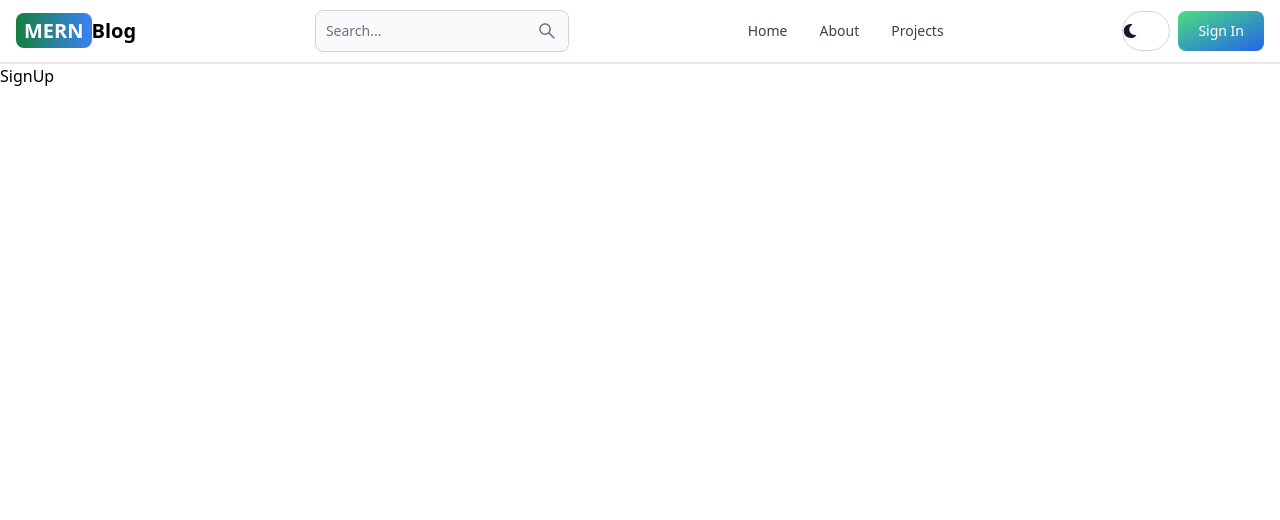
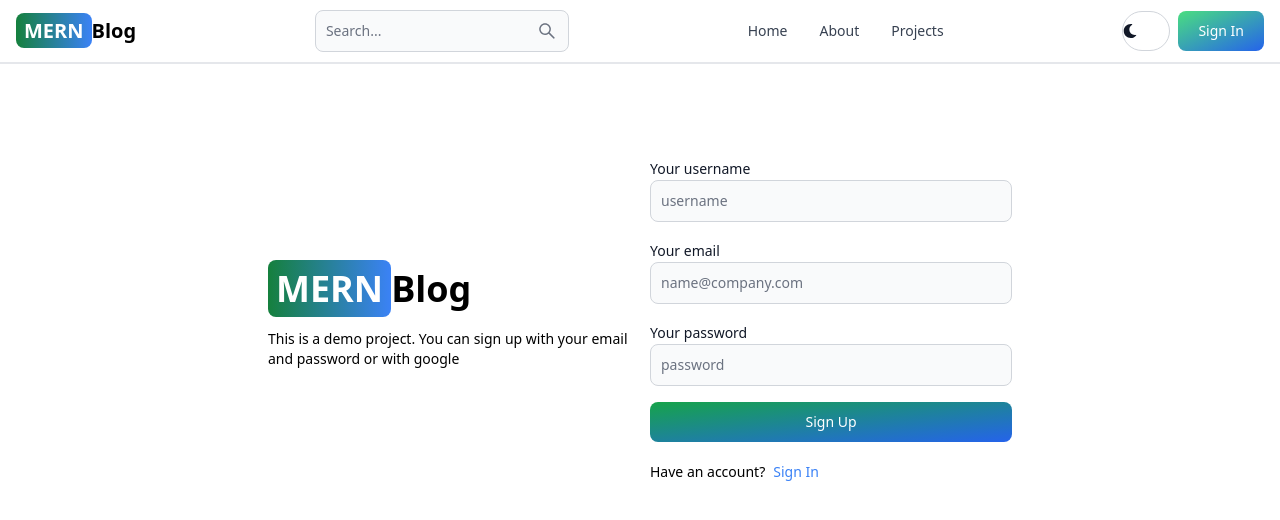
Before and after one commit to Syed-Hanzalah-Ali/mern-blog-app, a React (Vite) app in the folder client/: page /sign-up in a window 1280 px wide. Shown: the top 520 px of the page. Built offline with nearby package versions, Linux system fonts and the light colour scheme.

Commit message:
create signup page UI

```diff
--- a/client/src/pages/SignUp.jsx
+++ b/client/src/pages/SignUp.jsx
@@ -1,7 +1,78 @@
+import { Button, Label, TextInput } from 'flowbite-react'
 import React from 'react'
+import { Link } from 'react-router-dom'
 
 export default function SignUp() {
   return (
-    <div>SignUp</div>
+    <div className='min-h-screen mt-20'>
+
+      <div className='flex p-3 max-w-3xl mx-auto flex-col md:flex-row md:items-center gap-5'>
+        {/* left side */}
+        <div className='flex-1'>
+
+          <Link
+            className='font-bold text-4xl dark:text-white
+                       '
+            to="/">
+                <span
+                className='bg-gradient-to-r from-green-700 to-blue-500 px-2 py-1
+                            rounded-lg text-white'
+                >MERN</span>
+                Blog
+          </Link>
+
+          <p className='text-sm mt-5'>This is a demo project.
+            You can sign up with your email and password or with google</p>
+
+        </div>
+
+        {/* right */}
+        <div className='flex-1'>
+
+          <form className='flex flex-col gap-4'>
+            <div>
+              <Label>Your username</Label>
+
+              <TextInput
+                type='text'
+                placeholder='username'
+                id='username'
+              />
+            </div>
+
+            <div>
+              <Label>Your email</Label>
+
+              <TextInput
+                type='email'
+                placeholder='name@company.com'
+                id='email'
+              />
+            </div>
+
+            <div>
+              <Label>Your password</Label>
+
+              <TextInput
+                type='password'
+                placeholder='password'
+                id='password'
+              />
+            </div>
+
+            <Button type='submit' className="bg-gradient-to-br from-green-600 to-blue-600 text-white hover:bg-gradient-to-bl focus:ring-green-200 dark:focus:ring-green-800">
+                Sign Up
+            </Button>
+          </form>
+
+          <div className='flex gap-2 text-sm mt-5'>
+            <span >Have an account?</span>
+            <Link to='/sign-in' className='text-blue-500'>
+              Sign In
+            </Link>
+          </div>
+        </div>
+      </div>
+    </div>
   )
 }
```
